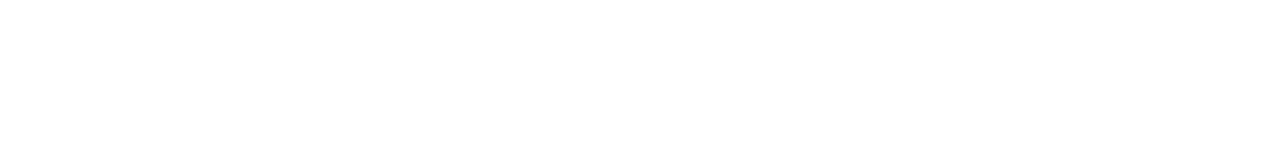
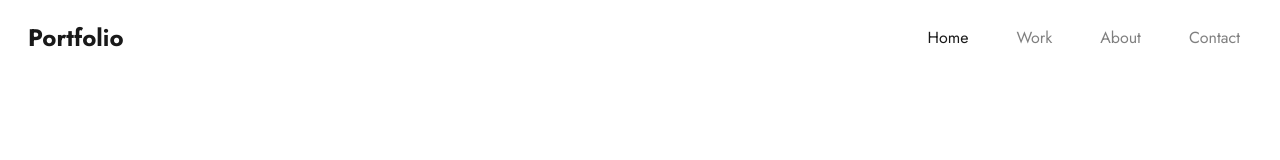
Before and after one commit to chetanlodha/bootstrap, a plain HTML site: page index.html in a window 1280 px wide. Drawn offline with nearby package versions, Linux system fonts and the light colour scheme.

Commit message:
index: Introduce navbar

```diff
--- /dev/null
+++ b/css/styles.css
@@ -0,0 +1,45 @@
+*{
+    margin: 0 0;
+    padding: 0 0;
+    box-sizing: border-box;
+    font-family: 'Jost', sans-serif;
+}
+.navbar{
+    padding-left: 1em;
+    padding-right: 1em;
+    background: linear-gradient(180deg, white, transparent);
+}
+.navbar-brand{
+    font-weight: 700;
+    padding: 0.5em 0.5em;
+    font-size: x-large;
+}
+.navbar-toggler{
+    border: 0;
+}
+.navbar-toggler-icon{
+    transform: scale(0.8);
+}
+.navbar-collapse{
+    background-color: #f5f5f5;
+    border-radius: 10px;
+}
+.nav-item{
+    padding: 0 1em;
+}
+.active{
+    color: red;
+}
+/* Small devices (mobiles, 576px and up) */
+@media (min-width: 576px) {  }
+/* Medium devices (tablets, 768px and up) */
+@media (min-width: 768px) {
+    .navbar-collapse{
+        background-color: transparent;
+        border-radius: 0px;
+    }
+}
+/* Large devices (desktops, 992px and up) */
+@media (min-width: 992px) {  }
+/* Extra large devices (large desktops, 1200px and up) */
+@media (min-width: 1200px) {  }
--- a/index.html
+++ b/index.html
@@ -3,10 +3,34 @@
     <meta charset="utf-8">
     <meta name="author" description="Chetan Lodha">
     <meta name="viewport" content="width=device-width, initial-scale=1, shrink-to-fit=no">
+    <link href="https://fonts.googleapis.com/css2?family=Jost:wght@400;500;700&amp;family=Open+Sans&amp;display=swap" rel="stylesheet">
     <link rel="stylesheet" href="node_modules/bootstrap/dist/css/bootstrap.min.css">
+    <link rel="stylesheet" href="./css/styles.css">
     <title>Bootstrap</title>
 </head>
 <body>
+    <nav class="navbar navbar-expand-sm navbar-light">
+        <a class="navbar-brand" href="#">Portfolio</a>
+        <button class="navbar-toggler" type="button" data-toggle="collapse" data-target="#navbar">
+            <img src="assets/icons/menu.svg" class="navbar-toggler-icon"></img>
+        </button>
+        <div class="collapse navbar-collapse" id="navbar">
+            <ul class="navbar-nav ml-auto">
+                <li class="nav-item active">
+                    <a class="nav-link" href="#">Home</a>
+                </li>
+                <li class="nav-item">
+                    <a class="nav-link" href="#">Work</a>
+                </li>
+                <li class="nav-item">
+                    <a class="nav-link" href="#">About</a>
+                </li>
+                <li class="nav-item">
+                    <a class="nav-link" href="#">Contact</a>
+                </li>
+            </ul>
+        </div>
+    </nav>
     <script src="node_modules/jquery/dist/jquery.slim.min.js"></script>
     <script src="node_modules/popper.js/dist/umd/popper.min.js"></script>
     <script src="node_modules/bootstrap/dist/js/bootstrap.min.js"></script>
```
Also changed, not shown: assets/icons/menu.svg (added).
